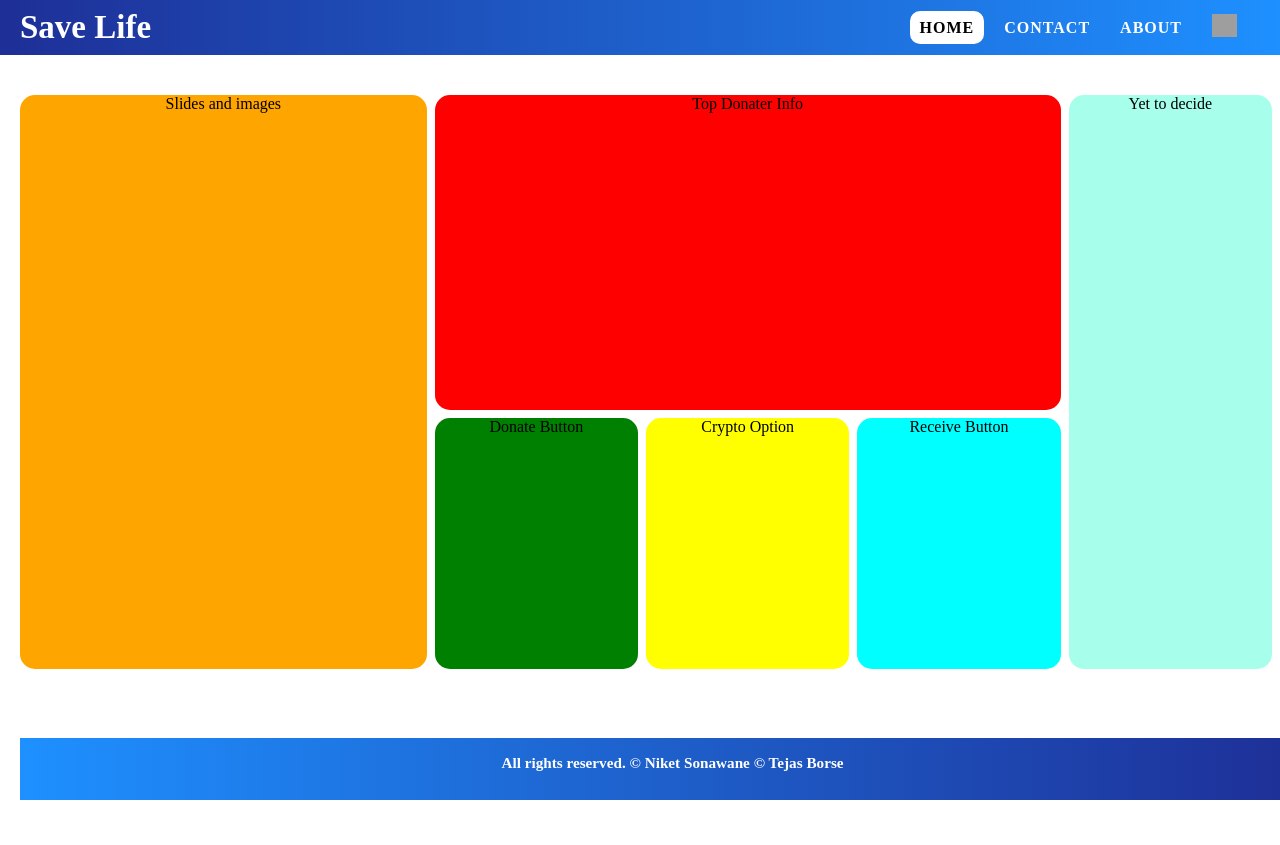
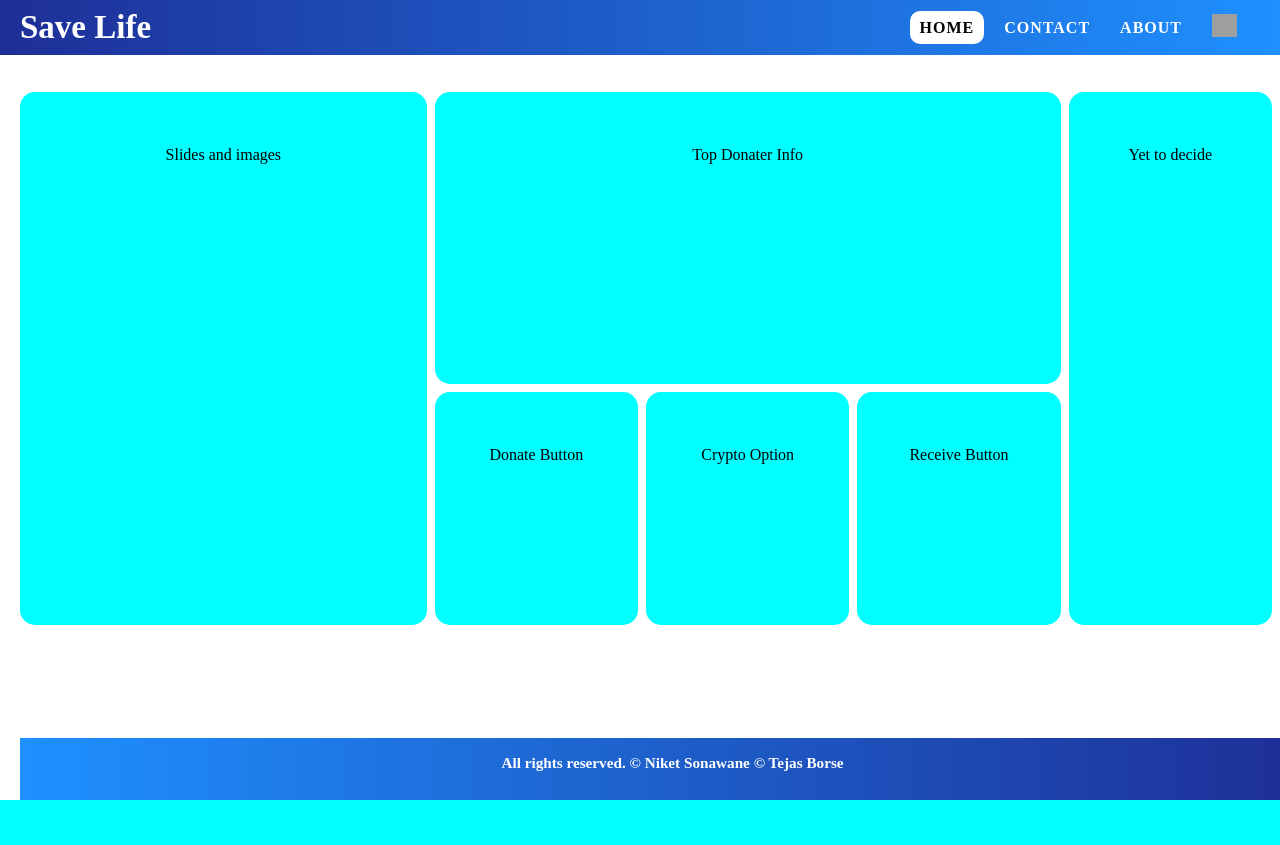
Before and after one commit to tejasborse123/Donation_Website, a PHP site: page / in a window 1280 px wide. After the commit the page ends 800 px from the top, so only its background shows below. Run offline with PHP 8.4, Linux system fonts and the light colour scheme; grey boxes are pictures that could not be loaded.

Commit message:
back to work

```diff
--- a/homecss.css
+++ b/homecss.css
@@ -50,7 +50,7 @@
   padding-left: 20px;
   margin-top: 45px;
   display: grid;
-  height: 100vh;
+  height: 93vh;
   grid-template-columns: 2fr 1fr 1fr 1fr 1fr 0fr;
   grid-template-rows: 0.2fr 1.5fr 1.2fr 0.8fr;
 
@@ -65,7 +65,7 @@
 .content1{
   height: 100%;
   width: 100%;
-  background: orange;
+  background: cyan;
   grid-area: content1;
   border-radius: 15px;
 }
@@ -73,7 +73,7 @@
 .content2{
   height: 100%;
   width: 100%;
-  background: red;
+  background: cyan;
   grid-area: content2;
   border-radius: 15px;
 }
@@ -81,7 +81,7 @@
 .content3{
   height: 100%;
   width: 100%;
-  background: green;
+  background: cyan;
   grid-area: content3;
   border-radius: 15px;
 }
@@ -89,7 +89,7 @@
 .content4{
   height: 100%;
   width: 100%;
-  background: yellow;
+  background: cyan;
   grid-area: content4;
   border-radius: 15px;
 }
@@ -105,7 +105,7 @@
 .content6{
   height: 100%;
   width: 100%;
-  background: #a7ffeb;
+  background: cyan;
   grid-area: content6;
   border-radius: 15px;
 }
--- a/index.html
+++ b/index.html
@@ -44,12 +44,12 @@
     </div>
 
 <!--- //////////////////////////////////////////////////////////////////////// Actual Content //////////////////////////////////////////////////////////////////////////// -->
-      <div class="content1">Slides and images</div>
-      <div class="content2">Top Donater Info</div>
-      <div class="content3">Donate Button</div>
-      <div class="content4">Crypto Option</div>
-      <div class="content5">Receive Button</div>
-      <div class="content6">Yet to decide</div>
+      <div class="content1"><br><br><br>Slides and images</div>
+      <div class="content2"><br><br><br>Top Donater Info</div>
+      <div class="content3"><br><br><br>Donate Button</div>
+      <div class="content4"><br><br><br>Crypto Option</div>
+      <div class="content5"><br><br><br>Receive Button</div>
+      <div class="content6"><br><br><br>Yet to decide</div>
 <!--- //////////////////////////////////////////////////////////////////////// Footer //////////////////////////////////////////////////////////////////////////// -->
 
     <footer class="Footer">
```
